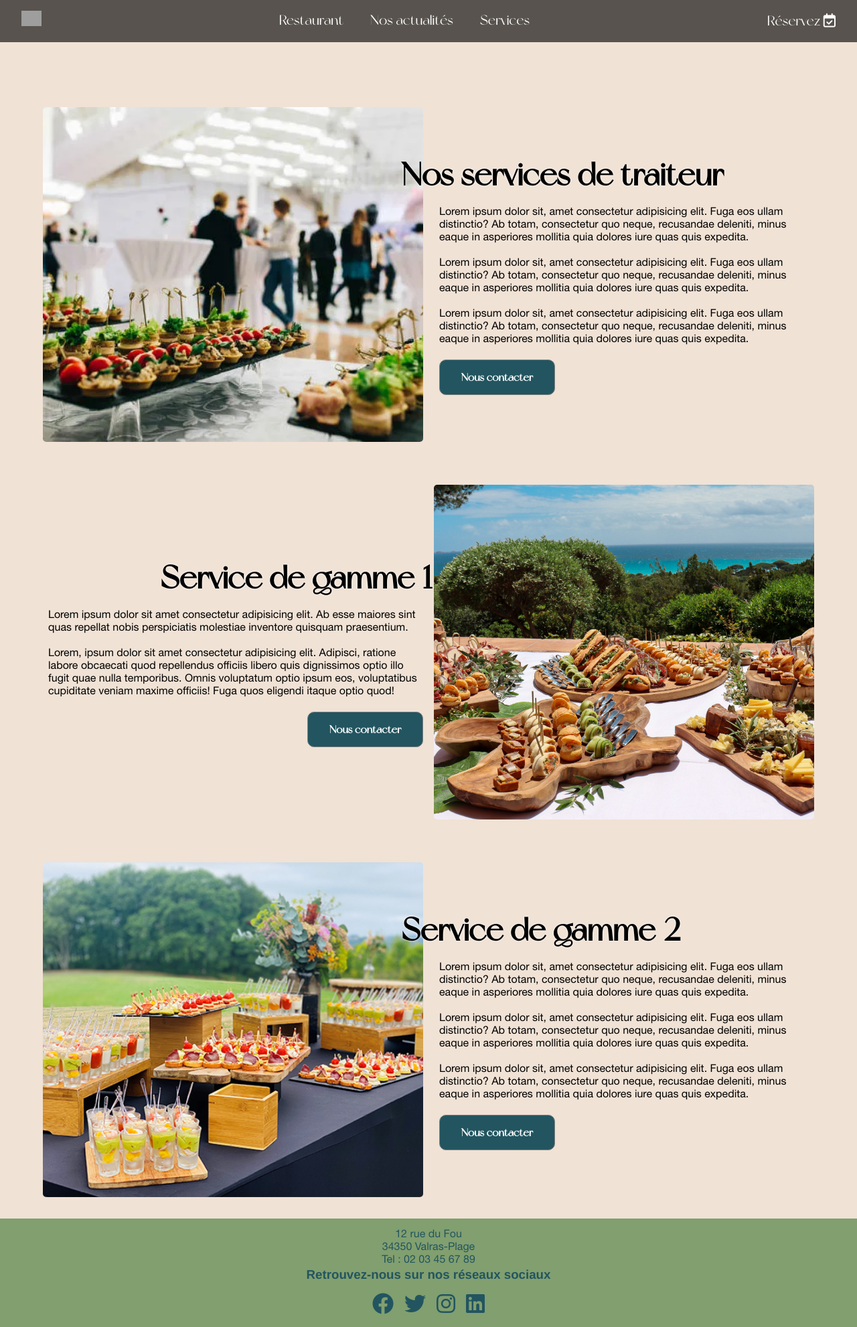
After one commit to lclhugo/mspr-paillote-du-soleil, a Symfony app: template templates/traiteur/index.html.twig in a window 1280 px wide. The commit adds this page. Shown: the whole page at 67% size. Run offline with Twig, Linux system fonts and the light colour scheme; the template is opened without the code that fills it, so the values that code supplies are empty; some libraries are stand-ins or nearby versions; grey boxes are pictures that could not be loaded.

Commit message:
page traiteur OK

```diff
--- a/templates/presse/index.html.twig
+++ b/templates/presse/index.html.twig
@@ -9,7 +9,7 @@
             <article class="left-content">
                 <img
                         src="{{ asset('images/presse.jpeg') }}"
-                        alt="photo d'un Plage-privée'"
+                        alt="photo presse'"
                 />
             </article>
             <article class="right-content">
@@ -21,6 +21,7 @@
                     recusandae deleniti, minus eaque in asperiores mollitia quia dolores iure quas quis expedita.
                 </p>
                  <br/>
+
                 <button class="cta-btn"> <a  href="{{ path('app_contact')}}"> Nous contacter </a> </button>
             </article>
 
--- /dev/null
+++ b/templates/traiteur/index.html.twig
@@ -0,0 +1,102 @@
+{% extends 'base.html.twig' %}
+
+{% block title %} Service de traiteur {% endblock %}
+
+{% block body %}
+    <div class="main-container">
+    <div class="container">
+        <section class="presentation">
+            <article class="left-content">
+                <img
+                        src="{{ asset('images/traiteur.webp') }}"
+                        alt="photo service de traiteur'"
+                />
+            </article>
+            <article class="right-content">
+                <h3 class="presentation-title">Nos services de traiteur</h3>
+                <br/>
+                <p>
+                     Lorem ipsum dolor sit, amet consectetur adipisicing elit. Fuga eos ullam distinctio?
+                     Ab totam, consectetur quo neque,
+                    recusandae deleniti, minus eaque in asperiores mollitia quia dolores iure quas quis expedita.
+                </p>
+                 <br/>
+                 <p>
+                     Lorem ipsum dolor sit, amet consectetur adipisicing elit. Fuga eos ullam distinctio?
+                     Ab totam, consectetur quo neque,
+                    recusandae deleniti, minus eaque in asperiores mollitia quia dolores iure quas quis expedita.
+                </p>
+                 <br/>
+                 <p>
+                     Lorem ipsum dolor sit, amet consectetur adipisicing elit. Fuga eos ullam distinctio?
+                     Ab totam, consectetur quo neque,
+                    recusandae deleniti, minus eaque in asperiores mollitia quia dolores iure quas quis expedita.
+                </p>
+                 <br/>
+               <a class="cta-btn" href="{{ path('app_contact')}}"> Nous contacter </a>
+            </article>
+
+        </section>
+         <section class="presentation second">
+            <article class="left-content">
+                <img
+                        src="{{ asset('images/gamme-1.jpeg') }}"
+                        alt="photo de la Paillote Du Soleil"
+                />
+            </article>
+            <article class="right-content">
+                <h3 class="presentation-title">Service de gamme&nbsp;1</h3>
+                <br/>
+                <p>
+                    Lorem ipsum dolor sit amet consectetur adipisicing elit. Ab esse maiores
+                    sint quas repellat nobis perspiciatis molestiae inventore quisquam
+                    praesentium.
+                </p>
+                <br/>
+                <p>
+                    Lorem, ipsum dolor sit amet consectetur adipisicing elit. Adipisci,
+                    ratione labore obcaecati quod repellendus officiis libero quis
+                    dignissimos optio illo fugit quae nulla temporibus. Omnis voluptatum
+                    optio ipsum eos, voluptatibus cupiditate veniam maxime officiis! Fuga
+                    quos eligendi itaque optio quod!
+                </p>
+                <br/>
+               <a class="cta-btn" href="{{ path('app_contact')}}"> Nous contacter </a>
+            </article>
+        </section>
+         <section class="presentation">
+            <article class="left-content">
+                <img
+                        src="{{ asset('images/gamme-2.jpeg') }}"
+                        alt="photo service de traiteur'"
+                />
+            </article>
+            <article class="right-content">
+             <h3 class="presentation-title">Service de gamme&nbsp;2</h3>
+                <br/>
+                <p>
+                     Lorem ipsum dolor sit, amet consectetur adipisicing elit. Fuga eos ullam distinctio?
+                     Ab totam, consectetur quo neque,
+                    recusandae deleniti, minus eaque in asperiores mollitia quia dolores iure quas quis expedita.
+                </p>
+                 <br/>
+                 <p>
+                     Lorem ipsum dolor sit, amet consectetur adipisicing elit. Fuga eos ullam distinctio?
+                     Ab totam, consectetur quo neque,
+                    recusandae deleniti, minus eaque in asperiores mollitia quia dolores iure quas quis expedita.
+                </p>
+                 <br/>
+                 <p>
+                     Lorem ipsum dolor sit, amet consectetur adipisicing elit. Fuga eos ullam distinctio?
+                     Ab totam, consectetur quo neque,
+                    recusandae deleniti, minus eaque in asperiores mollitia quia dolores iure quas quis expedita.
+                </p>
+                 <br/>
+              <a class="cta-btn" href="{{ path('app_contact')}}"> Nous contacter </a>
+            </article>
+
+        </section>
+    </div>
+    </p>
+    </div>
+{% endblock %}
```
Also changed, not shown: src/Controller/TraiteurController.php (added, +18 -0 lines), public/images/gamme-1.jpeg (added), public/images/gamme-2.jpeg (added), public/images/traiteur.webp (added).
